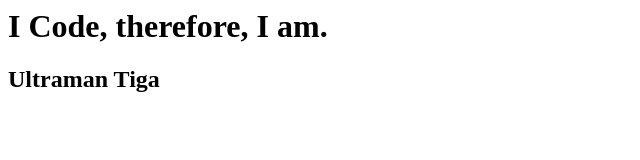
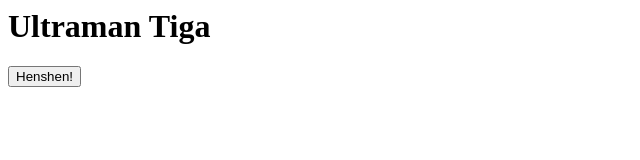
Before and after one commit to DEUSJIN/my-web, a plain HTML site: page index.html in a window 1280 px wide. Shown: the whole page, without its empty margins (0-640 px from the left). Drawn offline with Linux system fonts and the light colour scheme.

Commit message:
first change

```diff
--- a/index.html
+++ b/index.html
@@ -1,2 +1,10 @@
-<h1>I Code, therefore, I am.</h1>
-<h2>Ultraman Tiga</h2>
+<html>
+	<head>
+		<link rel="stylesheet" href="style.css">
+	</head>
+	<body>
+		<h1>Ultraman Tiga</h1>
+		<button>Henshen!</button>
+	</body>
+
+</html>
```
